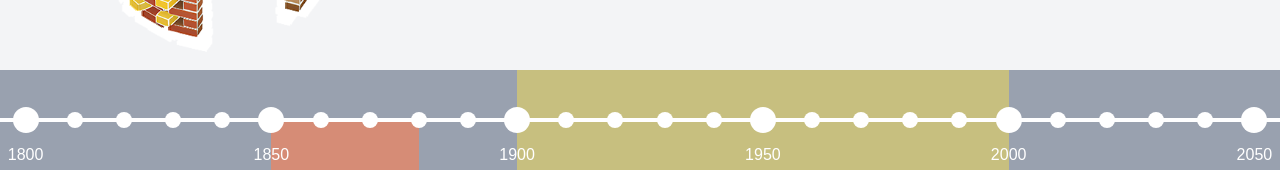
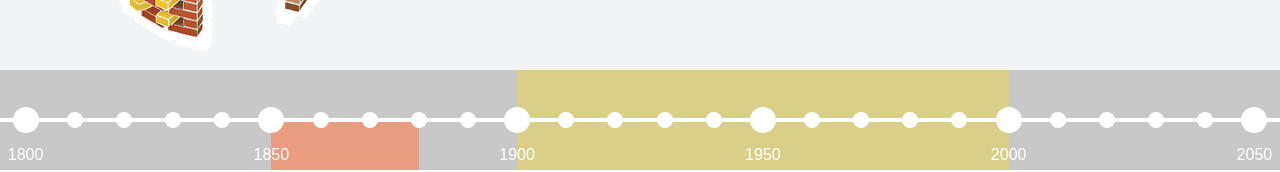
Before and after one commit to pemmenegger/bricks-tracking, a Next.js app: page /bricks in a window 1280 px wide. Shown: the part 634-806 px from the top of the page. Built offline with nearby package versions, Linux system fonts and the light colour scheme.

Commit message:
colors improved

```diff
--- a/components/layout/Timeline.tsx
+++ b/components/layout/Timeline.tsx
@@ -62,7 +62,7 @@ const Timeline: React.FC<TimelineProps> = ({
   };
 
   return (
-    <div className="w-full bg-gray-400">
+    <div className="w-full bg-gray">
       <div className="relative w-full h-[100px]">
         {highlightRanges.map((range, idx) => (
           <div
--- a/styles/globals.css
+++ b/styles/globals.css
@@ -15,6 +15,7 @@
   --color-peach: #e8bf9a;
   --color-clay: #ca643c;
   --color-gray: #c8c8c8;
+  --color-gray-light: #d9d9d9;
 }
 
 @media (prefers-color-scheme: dark) {
```
Also changed, not shown: styles/safelist-tailwindcss.txt.
